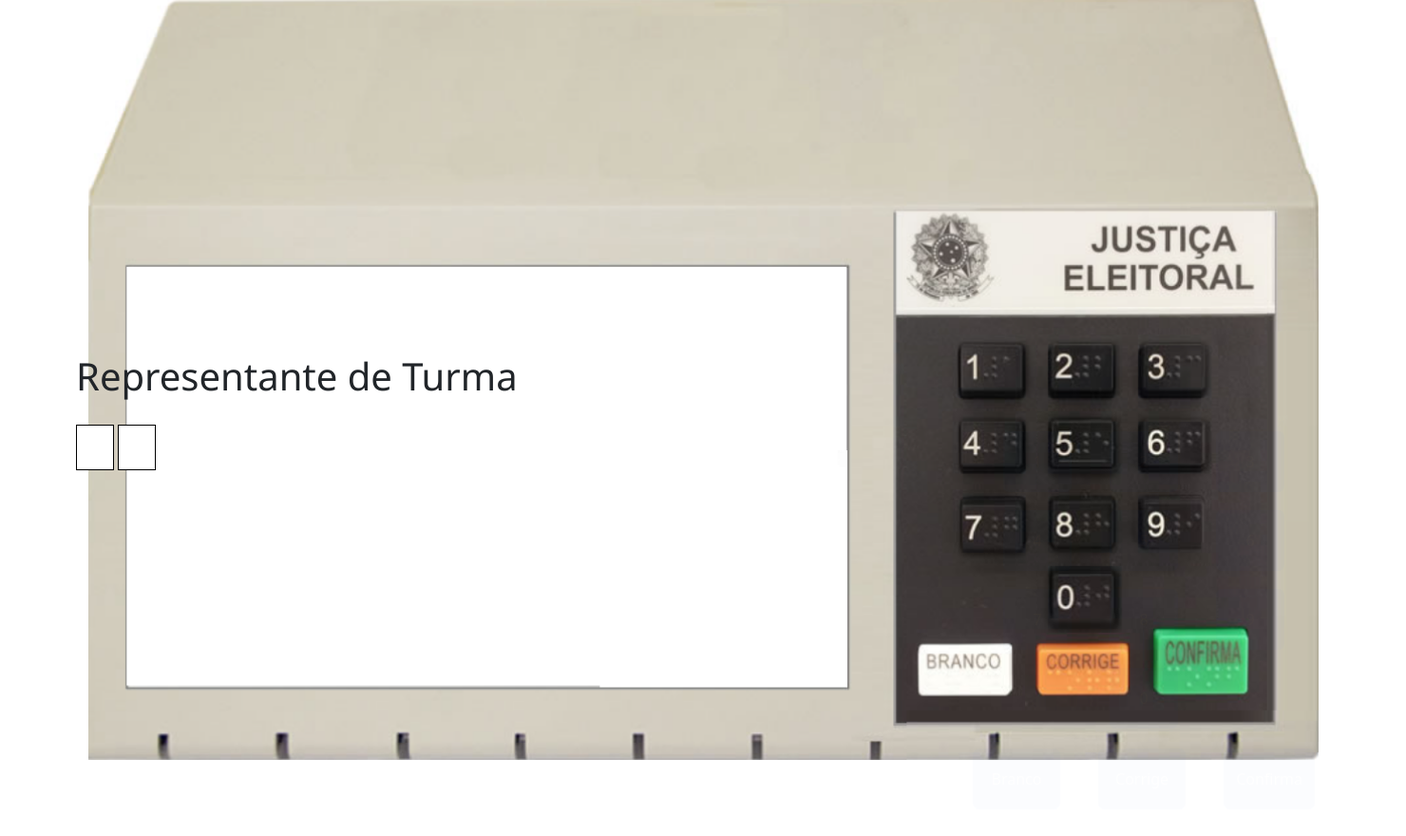
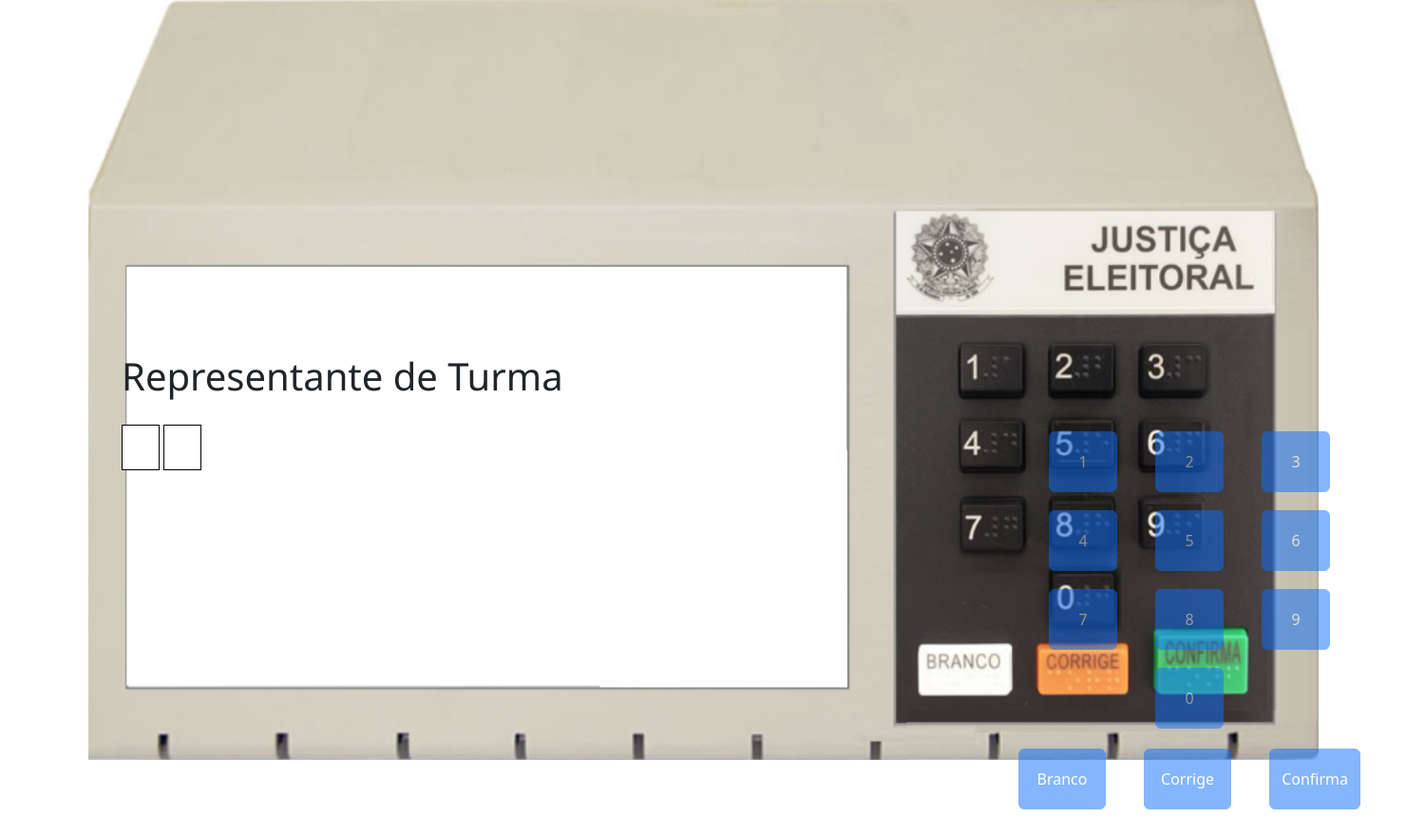
Before and after one commit to heitormvl/urna_anglo, a PHP site: page / in a window 1480 px wide. Shown: the whole page at 95% size. Run offline with PHP 8.4, Linux system fonts and the light colour scheme; data that the repository does not hold is empty; some libraries are stand-ins or nearby versions.

Commit message:
Ajusta os estilos

```diff
--- a/style.css
+++ b/style.css
@@ -22,8 +22,9 @@ body {
     width: 49rem;
     height: 28rem;
     top: 21rem;
-    left: 3rem;
+    left: 6rem;
     padding: 2rem;
+    box-sizing: border-box;
 }
 
 .cargo {
@@ -93,7 +94,7 @@ input[type=number] {
     width: 4.5rem;
     height: 4rem;
     margin-top: 0.25rem;
-    opacity: 0.01;
+    opacity: 0.5;
 }
 
 .keypad > .comandos > button {
```
